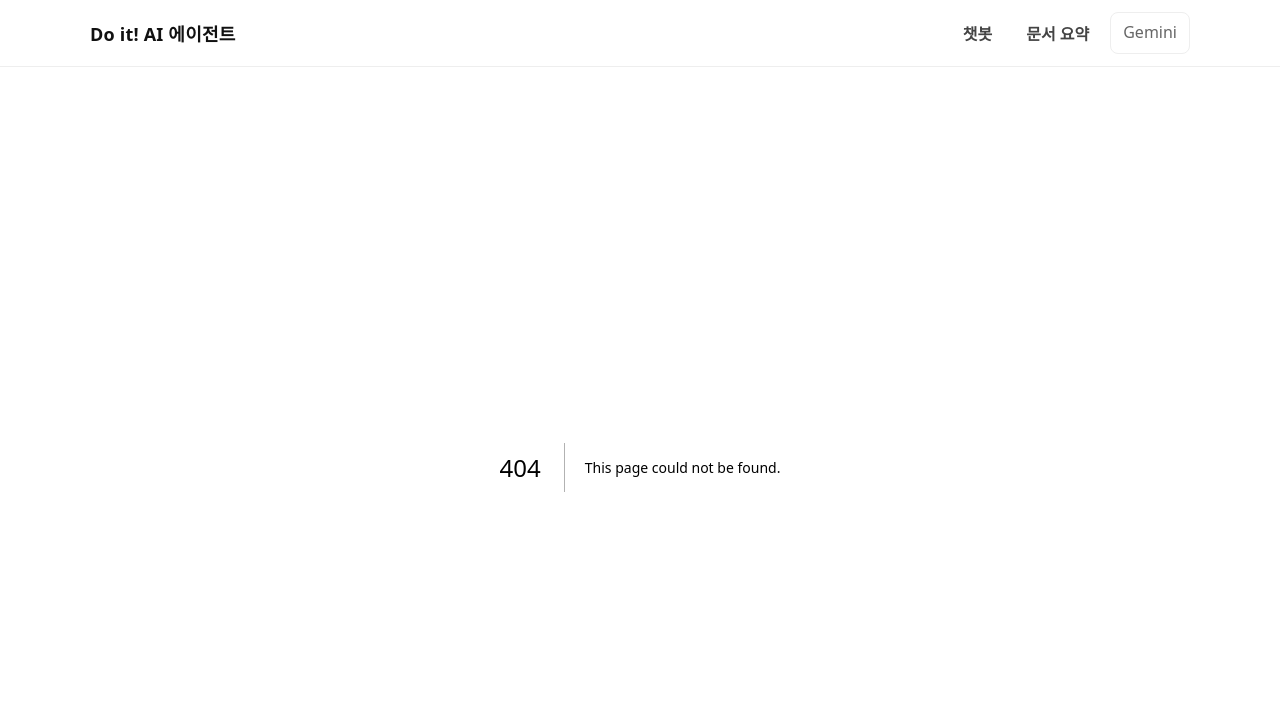
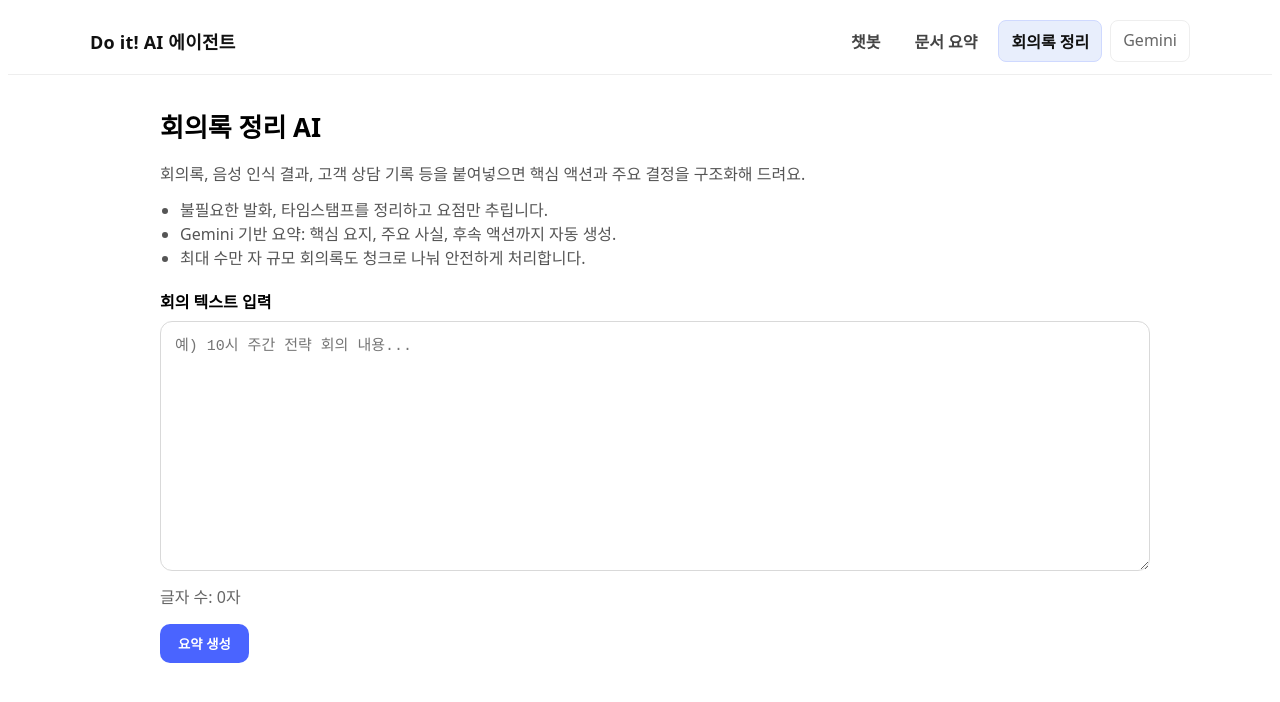
Before and after one commit to hikim0407/PersonalAI, a Next.js app: page /meeting-notes in a window 1280 px wide. Before the commit this address had no page. Shown: the top 702 px of the page. Built offline with nearby package versions, Linux system fonts and the light colour scheme.

Commit message:
Add meeting notes summarizer experience

```diff
--- /dev/null
+++ b/app/meeting-notes/page.jsx
@@ -0,0 +1,176 @@
+"use client";
+
+import { useMemo, useState } from "react";
+
+const preprocessNotes = (text) =>
+  text
+    .replace(/\[[0-2]?\d:[0-5]\d(?::[0-5]\d)?\]/g, " ")
+    .replace(/^\s*(?:발언자\s*\d*|참석자\s*\d*|Speaker\s*\d*|Participant\s*\d*)\s*[:\-]\s*/gim, "")
+    .replace(/^\s*(?:-\s*)?(?:사회자|진행자)[:\-]\s*/gim, "")
+    .replace(/\s{2,}/g, " ")
+    .replace(/\n{3,}/g, "\n\n")
+    .trim();
+
+const toChunks = (text, maxChars = 3200, overlap = 200) => {
+  const output = [];
+  for (let i = 0; i < text.length; i += maxChars - overlap) {
+    const slice = text.slice(i, i + maxChars).trim();
+    if (slice) output.push(slice);
+  }
+  return output;
+};
+
+export default function MeetingNotesPage() {
+  const [rawNotes, setRawNotes] = useState("");
+  const [status, setStatus] = useState("");
+  const [partials, setPartials] = useState([]);
+  const [finalSummary, setFinalSummary] = useState("");
+  const [chunkPreview, setChunkPreview] = useState([]);
+  const [isLoading, setIsLoading] = useState(false);
+
+  const characterCount = useMemo(() => rawNotes.trim().length, [rawNotes]);
+
+  const handleSummarize = async () => {
+    const trimmed = rawNotes.trim();
+    if (!trimmed) {
+      alert("회의록 텍스트를 입력하세요.");
+      return;
+    }
+
+    const cleaned = preprocessNotes(trimmed);
+    const chunks = toChunks(cleaned);
+
+    if (chunks.length === 0) {
+      alert("요약할 수 있는 텍스트가 없습니다.");
+      return;
+    }
+
+    setIsLoading(true);
+    setStatus(`총 ${chunks.length}개 청크 요약 중...`);
+    setFinalSummary("");
+    setPartials([]);
+    setChunkPreview(chunks.map((c) => c.slice(0, 280)));
+
+    try {
+      const response = await fetch("/api/summarize", {
+        method: "POST",
+        headers: { "Content-Type": "application/json" },
+        body: JSON.stringify({ chunks }),
+      });
+      const data = await response.json();
+      if (!response.ok) throw new Error(data.error || "요약 실패");
+
+      setStatus("완료");
+      setPartials(data.partials || []);
+      setFinalSummary(data.finalSummary || "");
+    } catch (error) {
+      console.error(error);
+      setStatus(`에러: ${error.message || error}`);
+    } finally {
+      setIsLoading(false);
+    }
+  };
+
+  return (
+    <main style={{ maxWidth: 960, margin: "32px auto", padding: "0 16px" }}>
+      <header style={{ marginBottom: 20 }}>
+        <h1 style={{ fontSize: 26, marginBottom: 6 }}>회의록 정리 AI</h1>
+        <p style={{ color: "#555", marginBottom: 12 }}>
+          회의록, 음성 인식 결과, 고객 상담 기록 등을 붙여넣으면 핵심 액션과 주요 결정을 구조화해 드려요.
+        </p>
+        <ul style={{ color: "#555", paddingLeft: 20, margin: "8px 0 0" }}>
+          <li>불필요한 발화, 타임스탬프를 정리하고 요점만 추립니다.</li>
+          <li>Gemini 기반 요약: 핵심 요지, 주요 사실, 후속 액션까지 자동 생성.</li>
+          <li>최대 수만 자 규모 회의록도 청크로 나눠 안전하게 처리합니다.</li>
+        </ul>
+      </header>
+
+      <section style={{ marginBottom: 16 }}>
+        <label htmlFor="notes" style={{ display: "block", fontWeight: 600, marginBottom: 8 }}>
+          회의 텍스트 입력
+        </label>
+        <textarea
+          id="notes"
+          value={rawNotes}
+          onChange={(e) => setRawNotes(e.target.value)}
+          placeholder="예) 10시 주간 전략 회의 내용..."
+          style={{
+            width: "100%",
+            minHeight: 220,
+            borderRadius: 12,
+            border: "1px solid #d9d9d9",
+            padding: 14,
+            fontSize: 15,
+            lineHeight: 1.5,
+            resize: "vertical",
+          }}
+        />
+        <div style={{ display: "flex", justifyContent: "space-between", marginTop: 8, color: "#666" }}>
+          <span>글자 수: {characterCount.toLocaleString()}자</span>
+          {chunkPreview.length > 0 && <span>청크: {chunkPreview.length}개</span>}
+        </div>
+      </section>
+
+      <div style={{ display: "flex", gap: 12, alignItems: "center", marginBottom: 20 }}>
+        <button
+          onClick={handleSummarize}
+          disabled={isLoading}
+          style={{
+            padding: "10px 18px",
+            borderRadius: 10,
+            border: "none",
+            background: isLoading ? "#9aa9ff" : "#4a64ff",
+            color: "white",
+            fontWeight: 600,
+            cursor: isLoading ? "not-allowed" : "pointer",
+            transition: "background .15s ease",
+          }}
+        >
+          {isLoading ? "요약 중..." : "요약 생성"}
+        </button>
+        <span style={{ color: "#666" }}>{status}</span>
+      </div>
+
+      {chunkPreview.length > 0 && (
+        <section style={{ marginBottom: 24 }}>
+          <h2 style={{ fontSize: 18, marginBottom: 8 }}>전처리된 청크 미리보기</h2>
+          <div style={{ display: "grid", gap: 12 }}>
+            {chunkPreview.map((snippet, index) => (
+              <article
+                key={index}
+                style={{ border: "1px solid #eee", borderRadius: 10, padding: 12, background: "#fafafa", whiteSpace: "pre-wrap" }}
+              >
+                <strong style={{ display: "block", marginBottom: 6 }}>Part {index + 1}</strong>
+                {snippet}
+                {snippet.length === 280 && "..."}
+              </article>
+            ))}
+          </div>
+        </section>
+      )}
+
+      {finalSummary && (
+        <section style={{ marginBottom: 24 }}>
+          <h2 style={{ fontSize: 20, marginBottom: 10 }}>최종 요약</h2>
+          <article style={{ border: "1px solid #ddd", borderRadius: 12, padding: 16, whiteSpace: "pre-wrap", background: "#fff" }}>
+            {finalSummary}
+          </article>
+        </section>
+      )}
+
+      {partials.length > 0 && (
+        <section style={{ marginBottom: 40 }}>
+          <h3 style={{ fontSize: 17, marginBottom: 10 }}>청크별 상세 요약</h3>
+          {partials.map((partial, index) => (
+            <details key={index} style={{ marginBottom: 10 }}>
+              <summary>Part {index + 1}</summary>
+              <div style={{ padding: "10px 14px", background: "#f7f8ff", borderRadius: 10, whiteSpace: "pre-wrap", border: "1px solid #e1e6ff" }}>
+                {partial}
+              </div>
+            </details>
+          ))}
+        </section>
+      )}
+    </main>
+  );
+}
--- a/components/Nav.jsx
+++ b/components/Nav.jsx
@@ -38,6 +38,7 @@ export default function Nav() {
         <div style={{ display: "flex", gap: 8 }}>
           <Link href="/chat" style={linkStyle("/chat")}>챗봇</Link>
           <Link href="/summarize" style={linkStyle("/summarize")}>문서 요약</Link>
+          <Link href="/meeting-notes" style={linkStyle("/meeting-notes")}>회의록 정리</Link>
           <a
             href="https://ai.google.com/gemini"
             target="_blank"
```
Also changed, not shown: app/page.jsx (+7 -0 lines).
